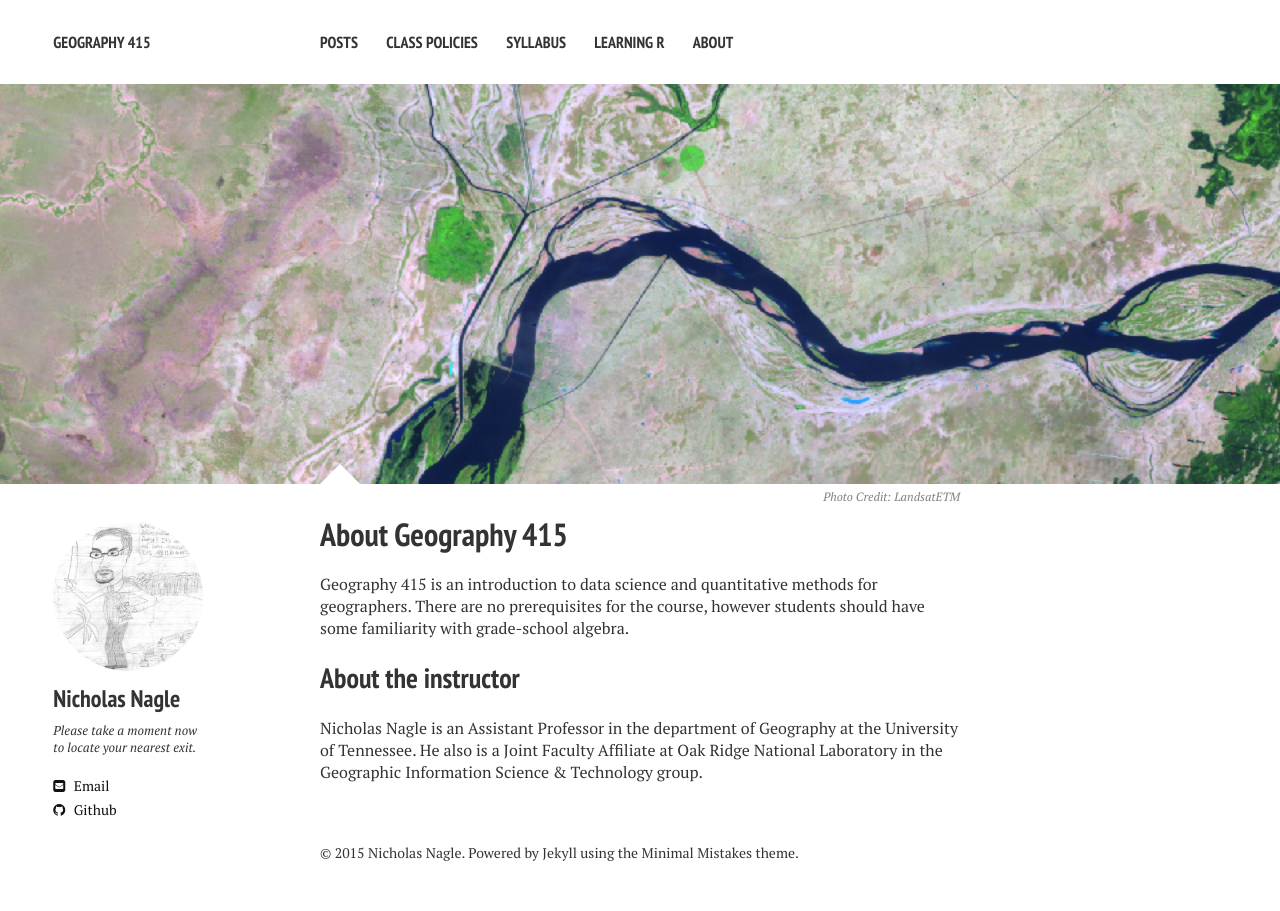
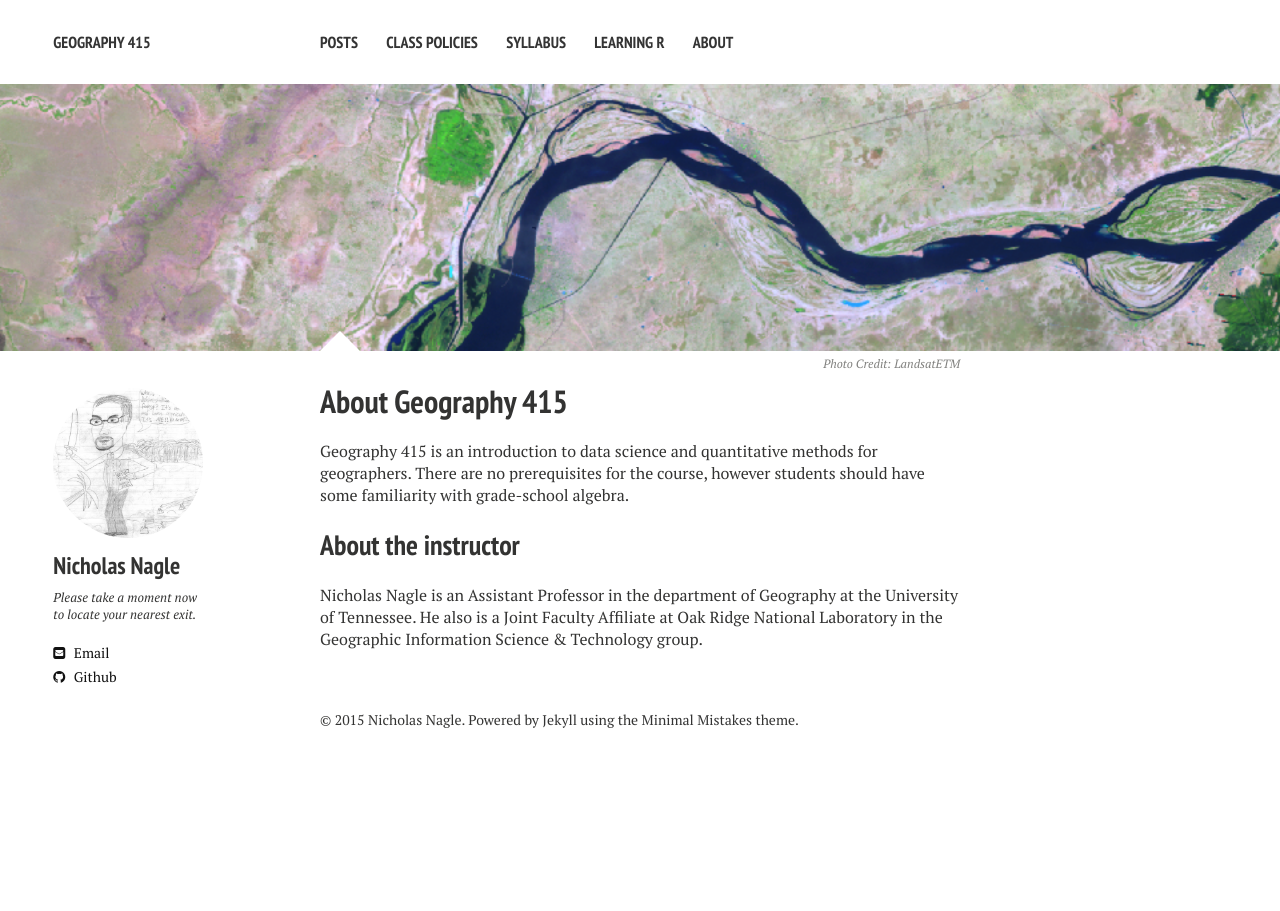
Before and after one commit to UTK-geog415-s15/UTK-geog415-s15.github.io, a Jekyll site: the page built from about/index.md, in a window 1280 px wide. Built offline with Jekyll 4.4.1, drawn with Linux system fonts in a browser that asks for light colours; nearby versions of some CDN libraries.

Commit message:
propagated skinny header img to about/index.md

```diff
--- a/about/index.md
+++ b/about/index.md
@@ -6,8 +6,9 @@ tags: []
 modified: 2014-08-08T20:53:07.573882-04:00
 comments: true
 image:
-  feature: Landsat_543.png
+  feature: Landsat_543-960-200.png
   credit: LandsatETM
+  creditlink: http://landsat.usgs.gov
 ---
 
 Geography 415 is an introduction to data science and quantitative methods for geographers.
```
